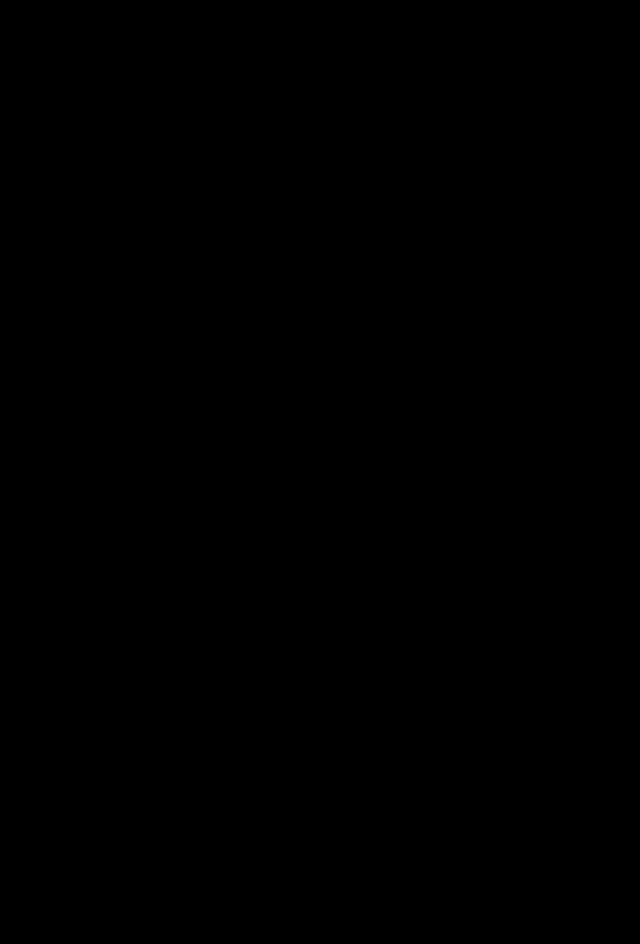
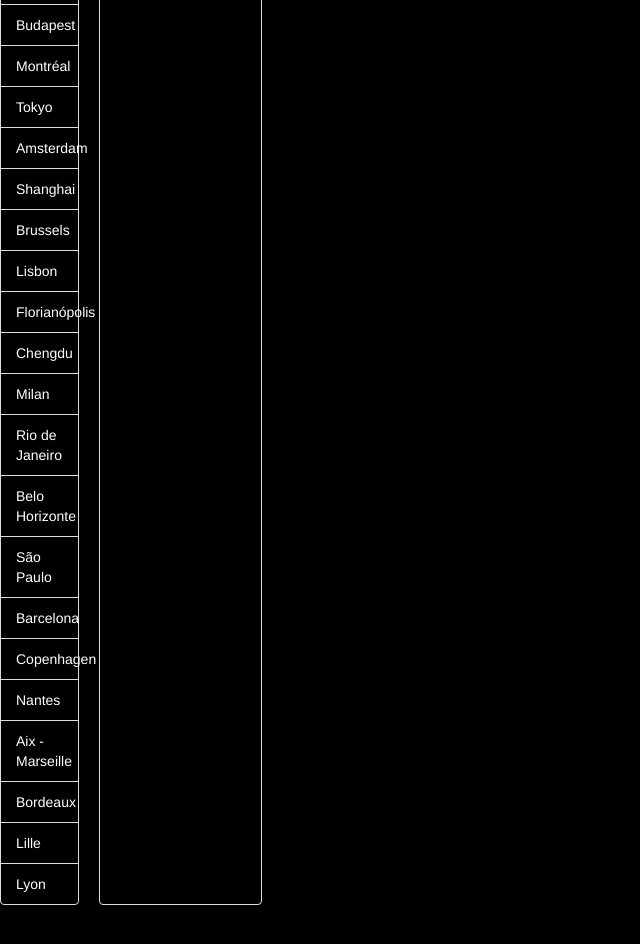
Before and after one commit to takuyakikuchi/wagon-cities, a React app: page / in a window 1280 px wide. Shown: the part 200-1144 px from the top of the page, without its empty margins (0-640 px from the left). Before the commit the page ends 800 px from the top, so only its background shows below. Built offline with nearby package versions, Linux system fonts and the light colour scheme.

Commit message:
active_city.jsx added with only react

```diff
--- a/src/components/app.jsx
+++ b/src/components/app.jsx
@@ -1,11 +1,33 @@
 import React from 'react';
 
 import CityList from '../containers/city_list';
+import ActiveCity from '../containers/active_city';
 
 const cities = [
   { name: 'Paris', address: '16 Villa Gaudelet, 75011 Paris', slug: 'paris' },
   { name: 'London', address: '14-22 Elder St, London E1 6BT', slug: 'london' },
   { name: 'Berlin', address: 'Rudi-Dutschke-Straße 26, 10969 Berlin', slug: 'berlin' },
+  { name: 'Bali', address: 'Jalan Raya Batu Bolong, Canggu, Badung Regency, Bali, Indonesia', slug: 'bali' },
+  { name: 'Budapest', address: 'Budapest, Hungary', slug: 'budapest' },
+  { name: 'Montréal', address: '5333, avenue Casgrain, 102, Montréal (Québec), H2T1X3', slug: 'montreal' },
+  { name: 'Tokyo', address: '2-11-3 Meguro, Meguro-ku, Tokyo ', slug: 'tokyo' },
+  { name: 'Amsterdam', address: 'Overhoeksplein 2, 1031 KS Amsterdam', slug: 'amsterdam' },
+  { name: 'Shanghai', address: '129 West Yan\'an Road, JingAn District, Shanghai', slug: 'shanghai' },
+  { name: 'Brussels', address: 'Place Sainte-Gudule 5, 1000 Brussels', slug: 'brussels' },
+  { name: 'Lisbon', address: 'Avenida Casal Ribeiro 28, Lisbon', slug: 'lisbon' },
+  { name: 'Florianópolis', address: 'Rod. José Carlos Daux, 4150 - Saco Grande, Florianópolis - SC, 88032-005', slug: 'florianopolis' },
+  { name: 'Chengdu', address: '399 Fucheng Avenue West Section, Chengdu, Sichuan, China', slug: 'chengdu' },
+  { name: 'Milan', address: 'Milan, Metropolitan City of Milan, Italy', slug: 'milan' },
+  { name: 'Rio de Janeiro', address: 'Rua Duque Estrada, 41 - Gávea, Rio de Janeiro', slug: 'rio' },
+  { name: 'Belo Horizonte', address: 'Av. Afonso Pena, 2881, Belo Horizonte', slug: 'belo-horizonte' },
+  { name: 'São Paulo', address: 'Rua Mourato Coelho, 1404 – Vila Madalena, São Paulo - SP', slug: 'sao-paulo' },
+  { name: 'Barcelona', address: 'Travessera de Dalt, 33, 08024 Barcelona', slug: 'barcelona' },
+  { name: 'Copenhagen', address: 'Ahornsgade 15, 2200 KBH N', slug: 'copenhagen' },
+  { name: 'Nantes', address: '11 impasse Juton, Nantes', slug: 'nantes' },
+  { name: 'Aix - Marseille', address: 'Rue Joseph Biaggi, 13003 Marseille', slug: 'aix-marseille' },
+  { name: 'Bordeaux', address: '107 cours Balguerie Stuttenberg, 33300', slug: 'bordeaux' },
+  { name: 'Lille', address: '2 Avenue des Saules, 59000 Lille', slug: 'lille' },
+  { name: 'Lyon', address: '23 Rue Paul Montrochet, 69002 Lyon', slug: 'lyon' },
 ];
 
 const App = () => {
@@ -13,6 +35,7 @@
     <div className="app">
       <div className="app">
         <CityList cities={cities} />
+        <ActiveCity />
       </div>
     </div>
   );
--- /dev/null
+++ b/src/containers/active_city.jsx
@@ -0,0 +1,23 @@
+import React from 'react';
+
+const ActiveCity = (props) => {
+  if (!props.activeCity) {
+    return (
+      <div className="active-city">
+        <p>Select a city...</p>
+      </div>
+    );
+  }
+
+  const url = `https://kitt.lewagon.com/placeholder/cities/${props.activeCity.slug}`;
+
+  return (
+    <div className="active-city">
+      <h3>{props.activeCity.name}</h3>
+      <p>{props.activeCity.address}</p>
+      <img src={url} width="100%" alt="img for the selected city" />
+    </div>
+  );
+};
+
+export default ActiveCity;
```
